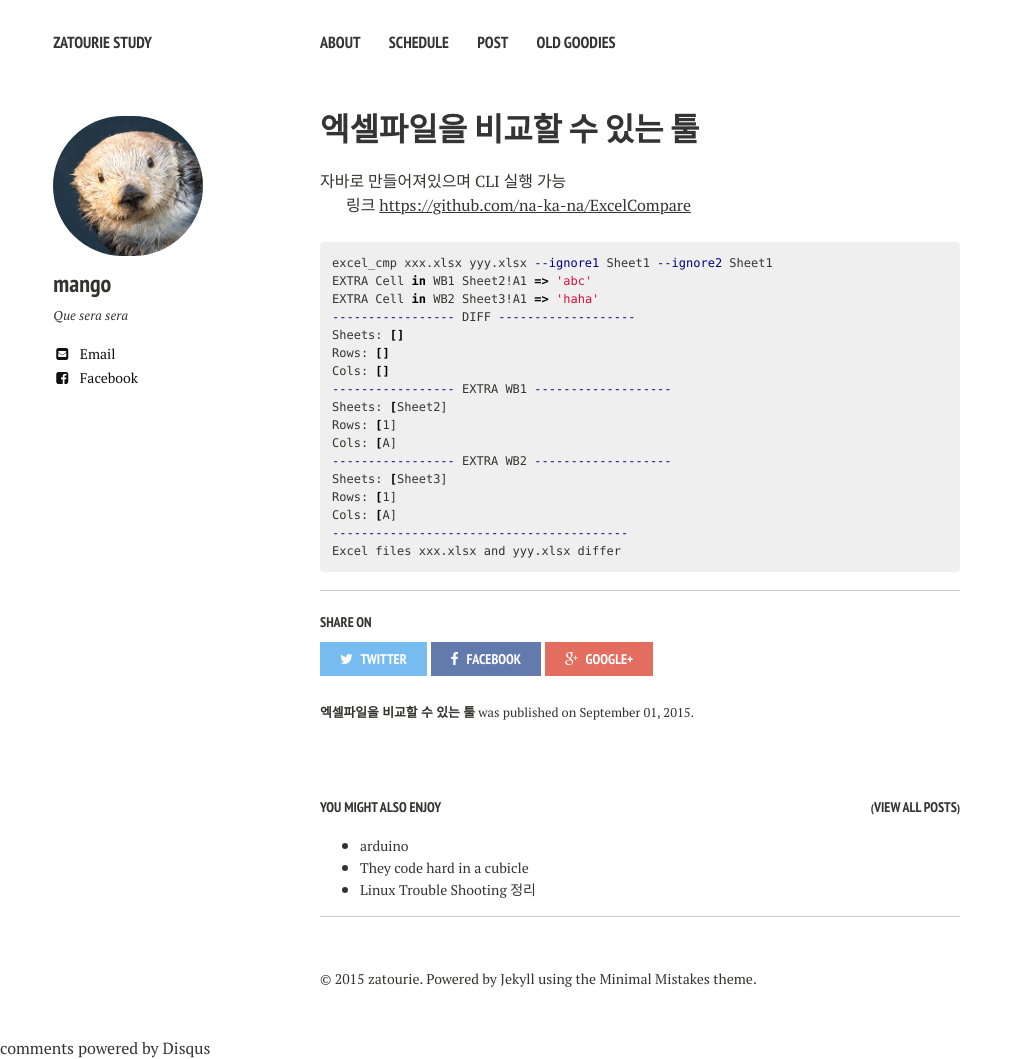
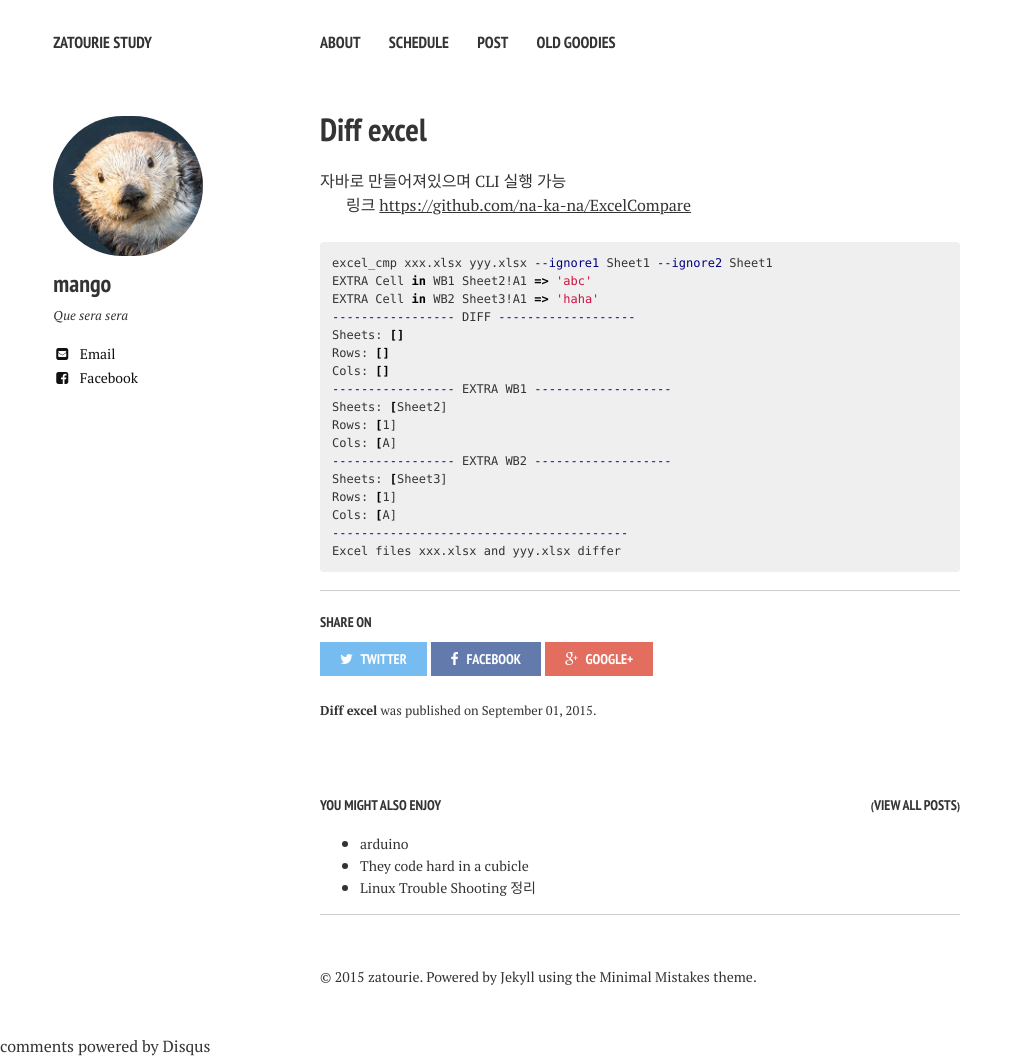
Before and after one commit to zatourie/zatourie.github.io, a Jekyll site: the page built from _posts/2015-09-01-compare_excel.md, in a window 1280 px wide. Shown: the whole page, without its empty margins (0-1023 px from the left). Built offline with Jekyll 4.4.1, drawn with Linux system fonts in a browser that asks for light colours; nearby versions of some CDN libraries; comment, search, counter and statistics services are not loaded.

Commit message:
modify excel diff page

```diff
--- a/_posts/2015-09-01-compare_excel.md
+++ b/_posts/2015-09-01-compare_excel.md
@@ -1,9 +1,9 @@
 ---
 layout: post
-title: 엑셀파일을 비교할 수 있는 툴
+title: Diff excel
 modified:
 categories:
-excerpt: diff excel
+excerpt: 엑셀파일을 비교할 수 있는 툴
 tags: [excel]
 image:
   feature:
```
